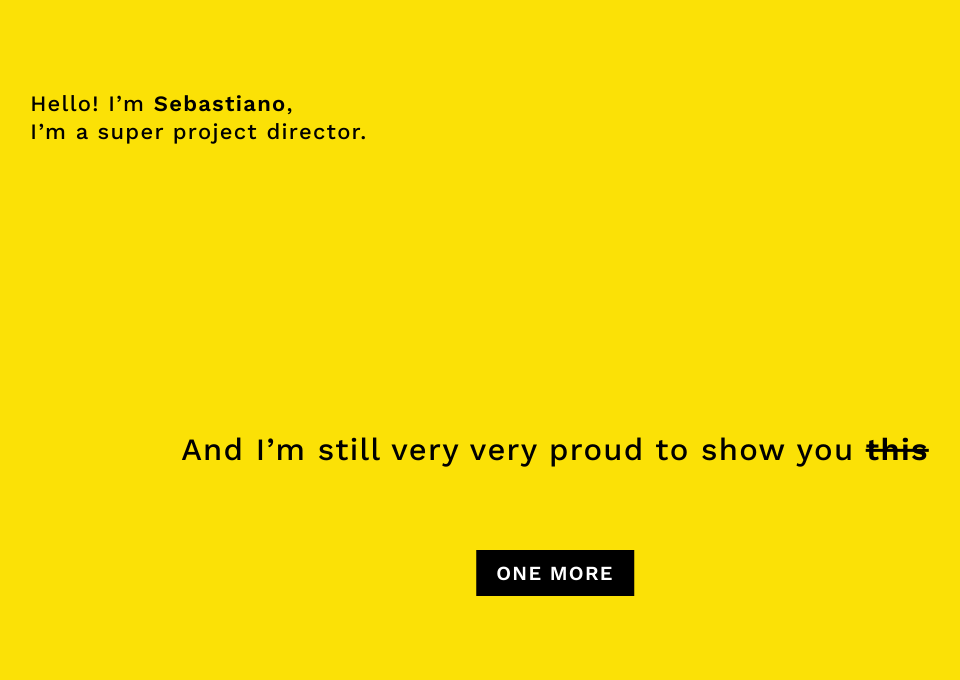
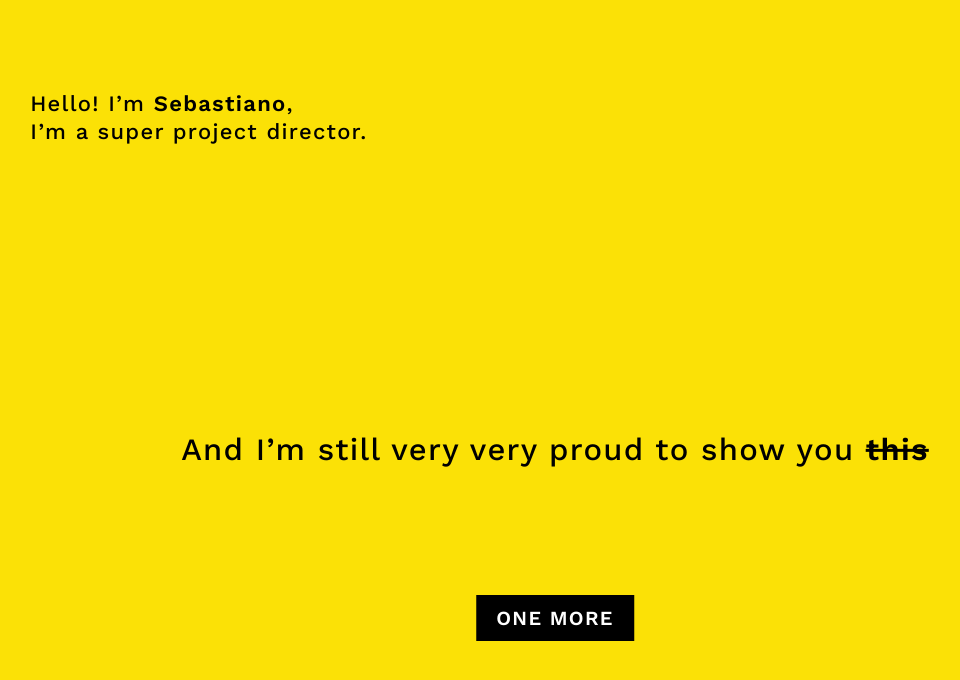
Before and after one commit to sebastianomastroeni/sebastianomastroeni.github.io, a Jekyll site: the page built from index.html, in a window 1280 px wide. Shown: the top 680 px of the page, without its empty margins (85-1045 px from the left). Built offline with Jekyll 4.4.1, drawn with Linux system fonts in a browser that asks for light colours.

Commit message:
Update index.html

```diff
--- a/index.html
+++ b/index.html
@@ -6,6 +6,7 @@ layout: default
 .m-list__item a:hover:after, .m-list__item a:active:after {
     display: none!important;
 }
+    .m-list-cta {top: 55%;}
 </style>
 
 <div class="m-list-wrapper">
```
